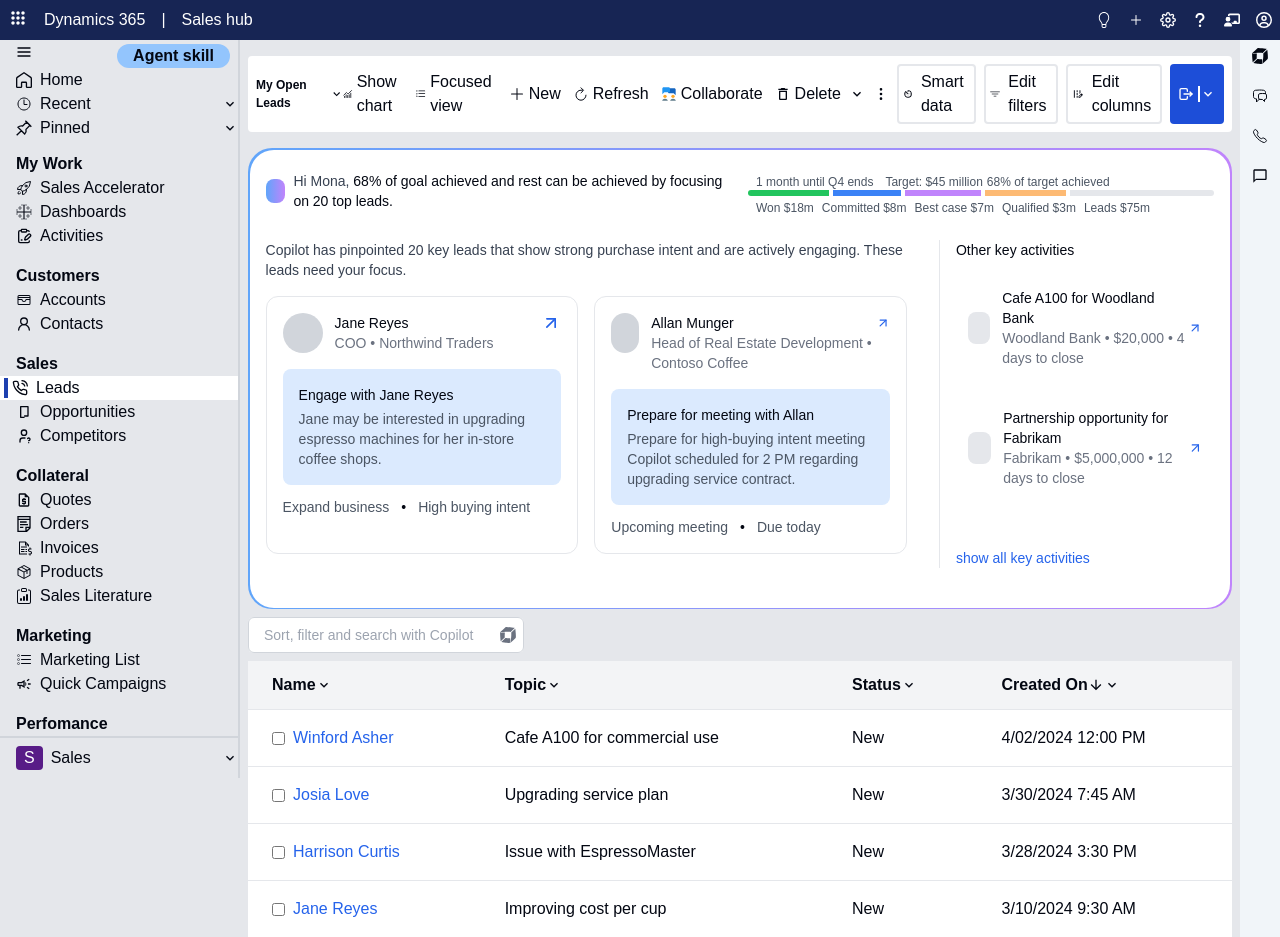
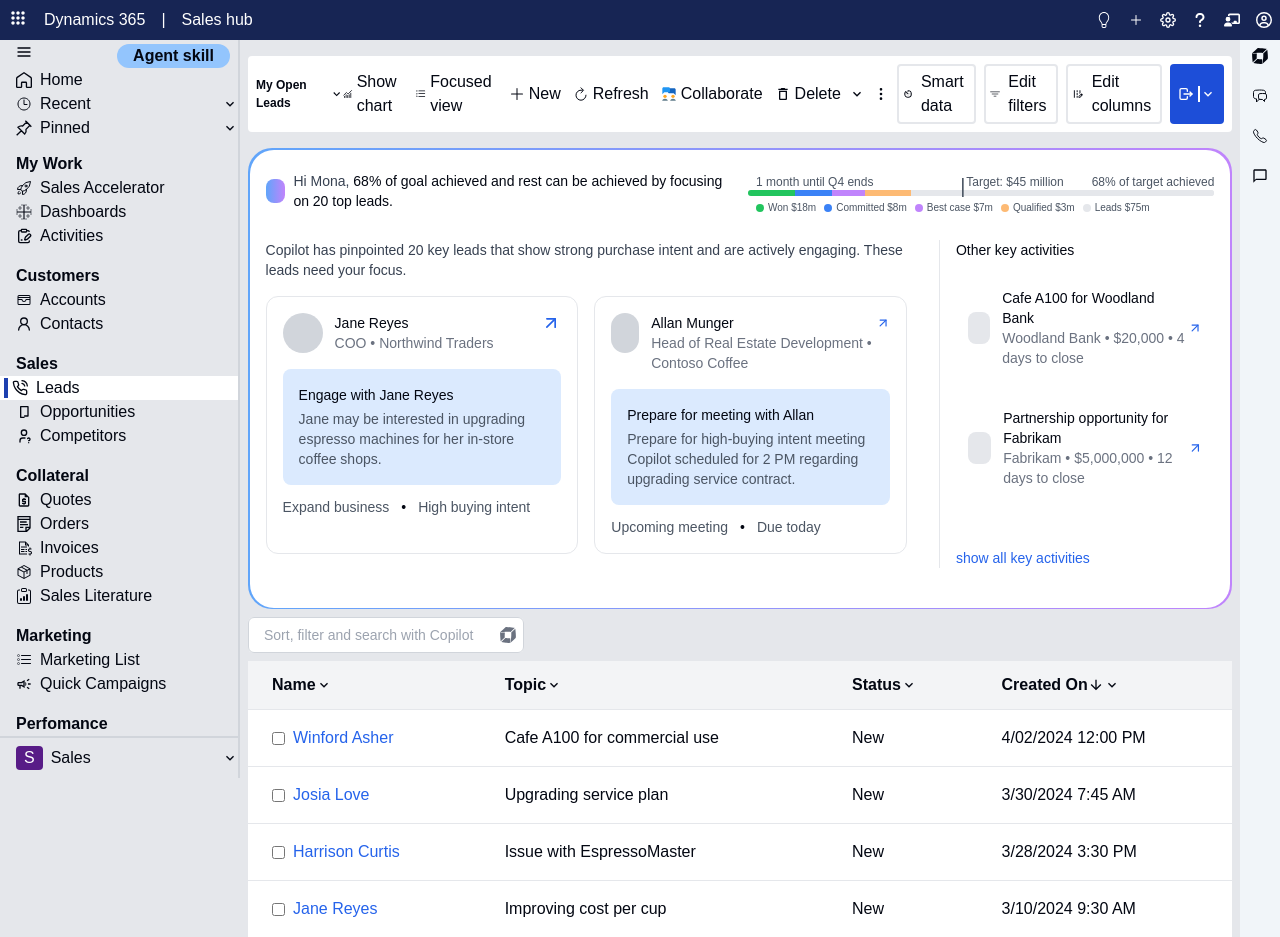
Before and after one commit to Mikeonweb/CRM-Dashboard, a Next.js app: page / in a window 1280 px wide. Built offline with nearby package versions, Linux system fonts and the light colour scheme.

Commit message:
pushing changes in insight panel

```diff
--- a/src/components/Dashboard.jsx
+++ b/src/components/Dashboard.jsx
@@ -2,7 +2,7 @@
 
 // components/InsightPanel.js
 import React, { useState } from "react";
-import { ChevronDown, ArrowUpRight, MoreVertical, X } from "lucide-react";
+import { ArrowUpRight } from "lucide-react";
 import {
   Dialog,
   DialogContent,
@@ -104,53 +104,63 @@
           </div>
 
           {/* Progress Bar and Details Section */}
-          <div className="flex flex-col items-start flex-1">
+          <div className="flex flex-col justify-between items-start flex-1">
             {/* Progress Details */}
-            <div className="flex items-center mt-2 pl-2 space-x-3 text-xs text-gray-600">
+            <div className="flex items-center mt-2 pl-2 space-x-3 text-xs text-gray-600 justify-between w-full">
               <div>1 month until Q4 ends</div>
-              <div className="flex items-center space-x-1">
-                <span className="font-medium">Target: ${target} million</span>
+              <div className="flex items-center gap-6 space-x-1">
+                <span className="font-medium relative gap-2">
+                  <span className="absolute text-xl left-[-.30em] bottom-[-0.50em] z-10">
+                    |
+                  </span>
+                  <span>Target: ${target} million</span>
+                </span>
                 <span>{progress}% of target achieved</span>
               </div>
             </div>
 
             {/* Progress Bar */}
-            <div className="progressbar flex space-x-1 w-full">
+            <div className="progressbar relative flex w-full h-1.5 bg-gray-200 rounded-full overflow-hidden">
               <div
-                style={{ width: "18%" }}
-                className="h-1.5 bg-green-500 rounded-l-full"
+                style={{ width: "10%" }}
+                className="h-full bg-green-500"
               ></div>
-              <div style={{ width: "15%" }} className="h-1.5 bg-blue-500"></div>
+              <div style={{ width: "8%" }} className="h-full bg-blue-500"></div>
               <div
-                style={{ width: "17%" }}
-                className="h-1.5 bg-purple-400"
+                style={{ width: "7%" }}
+                className="h-full bg-purple-400"
               ></div>
               <div
-                style={{ width: "18%" }}
-                className="h-1.5 bg-orange-300"
+                style={{ width: "10%" }}
+                className="h-full bg-orange-300"
               ></div>
               <div
-                style={{ width: "32%" }}
-                className="h-1.5 bg-gray-200 rounded-r-full"
+                style={{ width: "65%" }}
+                className="h-full bg-gray-200"
               ></div>
             </div>
 
             {/* Legend */}
             <div className="legend pl-2 flex flex-wrap justify-end text-xs space-x-2 mt-1 text-gray-600">
-              <span className="cursor-pointer hover:text-gray-900">
-                Won $18m
+              <span className="flex items-center space-x-1 cursor-pointer hover:text-gray-900">
+                <div className="w-2 h-2 rounded-full bg-green-500"></div>
+                <span className="text-[10px]">Won $18m</span>
               </span>
-              <span className="cursor-pointer hover:text-gray-900">
-                Committed $8m
+              <span className="flex items-center space-x-1 cursor-pointer hover:text-gray-900">
+                <div className="w-2 h-2 rounded-full bg-blue-500"></div>
+                <span className="text-[10px]">Committed $8m</span>
               </span>
-              <span className="cursor-pointer hover:text-gray-900">
-                Best case $7m
+              <span className="flex items-center space-x-1 cursor-pointer hover:text-gray-900">
+                <div className="w-2 h-2 rounded-full bg-purple-400"></div>
+                <span className="text-[10px]">Best case $7m</span>
               </span>
-              <span className="cursor-pointer hover:text-gray-900">
-                Qualified $3m
+              <span className="flex items-center space-x-1 cursor-pointer hover:text-gray-900">
+                <div className="w-2 h-2 rounded-full bg-orange-300"></div>
+                <span className="text-[10px]">Qualified $3m</span>
               </span>
-              <span className="cursor-pointer hover:text-gray-900">
-                Leads $75m
+              <span className="flex items-center space-x-1 cursor-pointer hover:text-gray-900">
+                <div className="w-2 h-2 rounded-full bg-gray-200"></div>
+                <span className="text-[10px]">Leads $75m</span>
               </span>
             </div>
           </div>
```
